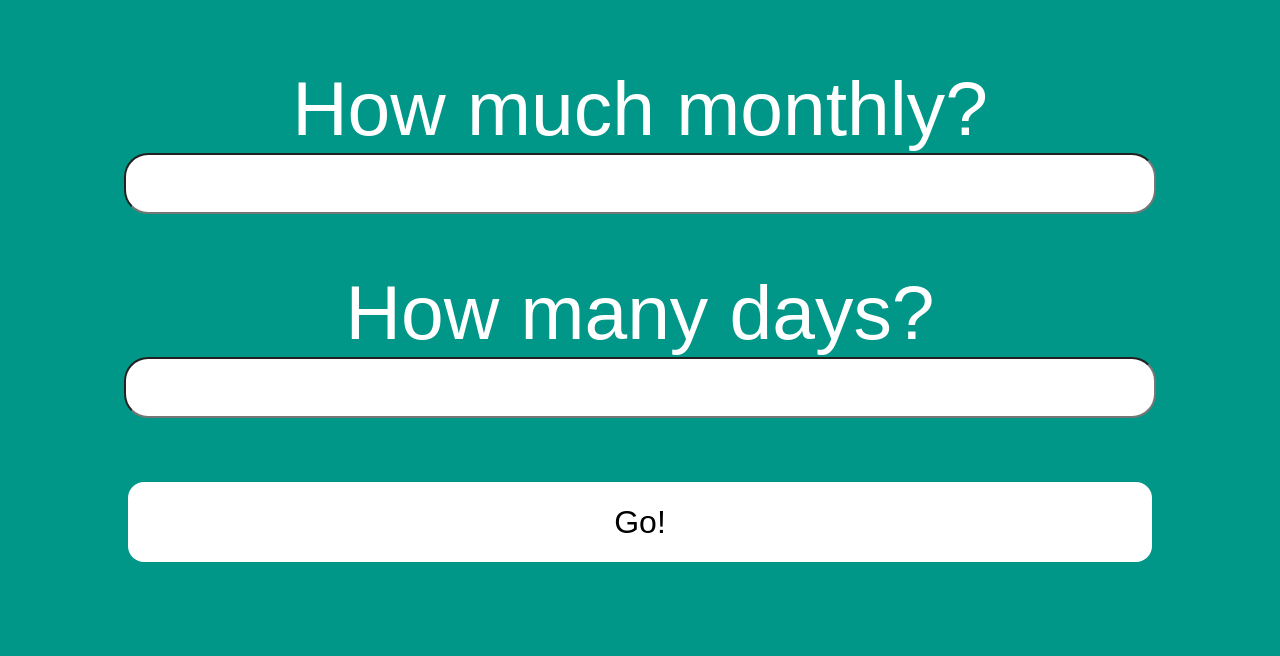
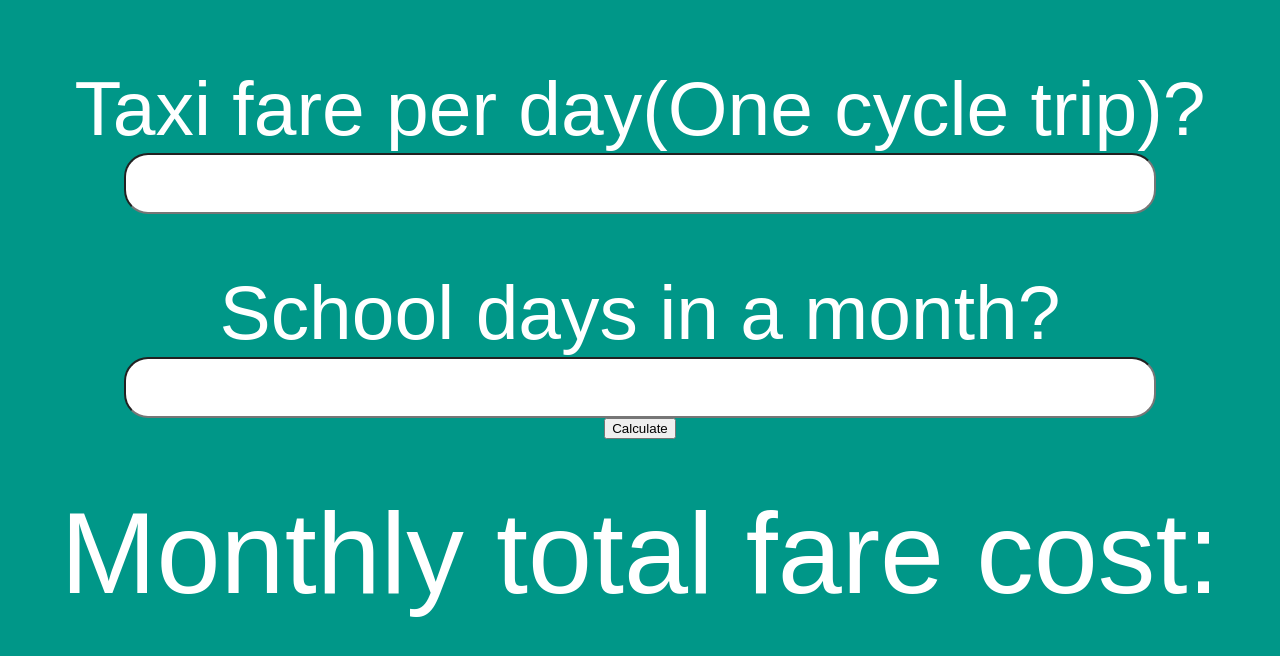
Before and after one commit to sharnel-gopo/MUM-S-TAXI, a plain HTML site: page index.html in a window 1280 px wide. Drawn offline with Linux system fonts and the light colour scheme.

Commit message:
Update index.html

```diff
--- a/index.html
+++ b/index.html
@@ -9,31 +9,31 @@
 <body>
     <div class="container">
      <form>
-        <label class="labels" for="amount">How much monthly?</label>
+        <label class="labels" for="amount">Taxi fare per day(One cycle trip)?</label>
         <input class="inputs" type="number" id="amount"/><br/>
         <br/><br/><br/>
-        <label class="labels" for="amount">How many days?</label>
+        <label class="labels" for="amount">School days in a month?</label>
         <input class="inputs" type="number" id="days"/><br/>
 
-        <button id="go">Go!</button>
+        <button id="calculate">Calculate</button>
 
      </form>
 
-     <div id="output"></div>
+     <div id="output">Monthly total fare cost: </div>
 
     </div>
 
     <script>
-        document.getElementById("go").addEventListener('click',calculateAmount);
+        document.getElementById("calculate").addEventListener('click',calculateAmount);
 
         function calculateAmount(e){
             e.preventDefault();
 
             var monthlyAmount = parseInt(document.getElementById("amount").value);
             var days =parseInt(document.getElementById("days").value);
-            var finalValue = monthlyAmount / 22 * days;
+            var finalValue = monthlyAmount * days;
 
-            document.getElementById("output").innerHTML = "R " + finalValue.toFixed(2);
+            document.getElementById("output").innerHTML += "R " + finalValue.toFixed(2);
         }
     </script>
 </body>
```
